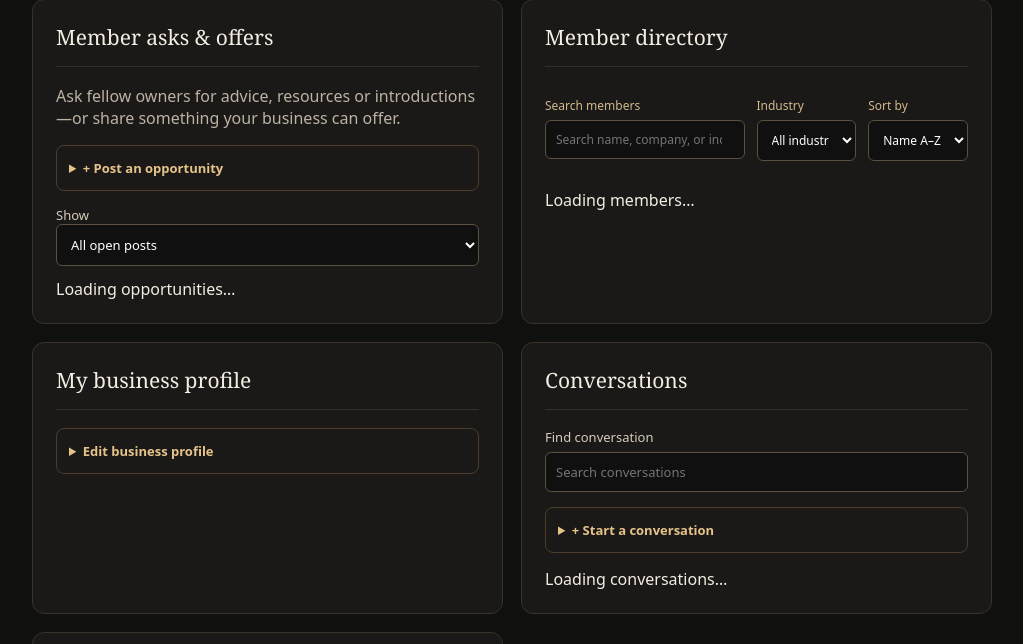
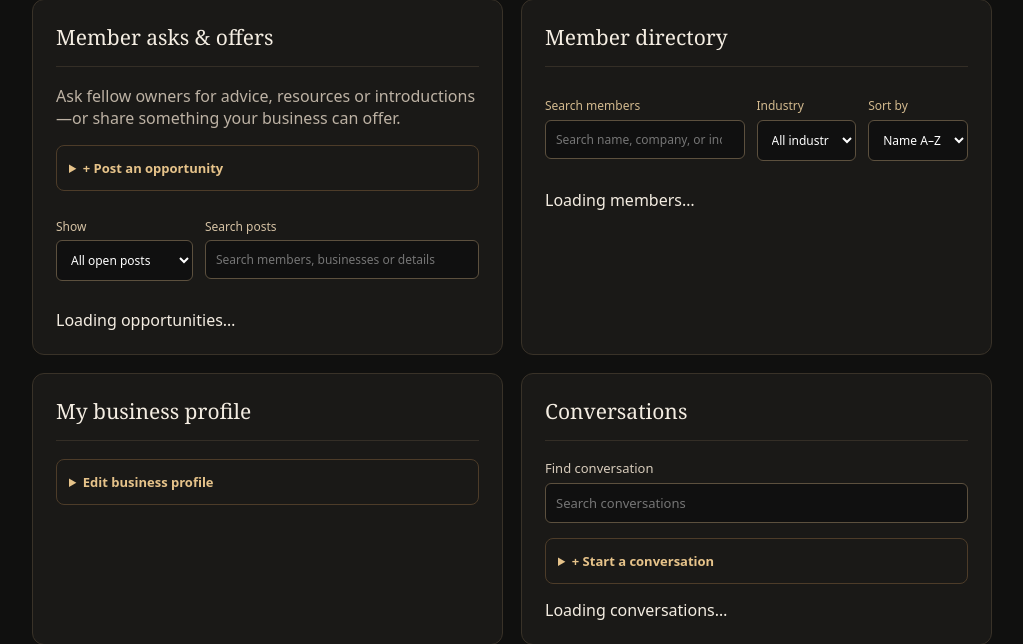
Before and after one commit to dpanaz/the-board, a Laravel app: template resources/views/board/home.blade.php in a window 1280 px wide. Shown: the part 1624-2268 px from the top of the page, without its empty margins (253-1276 px from the left). Run offline with Laravel 12, Linux system fonts and the light colour scheme; the template is opened without the code that fills it, so the values that code supplies are empty.

Commit message:
Add opportunity search, result counts and member contact shortcuts

```diff
--- a/resources/views/board/home.blade.php
+++ b/resources/views/board/home.blade.php
@@ -42,6 +42,7 @@ header{box-shadow:0 1px 0 #2d281f}main{padding-top:32px;max-width:1600px}
 .activity-heading{display:flex;justify-content:space-between;align-items:center;gap:12px;flex-wrap:wrap}.activity-heading h2{margin:0}.activity-actions{display:flex;gap:7px;flex-wrap:wrap}.activity-actions button{padding:7px 11px;font-size:12px;background:#332b20;color:#e7d3b3;border:1px solid #58472e}.activity-actions button[aria-pressed="true"]{background:#c5a16a;color:#19140d}.activity-item{padding:13px 0;border-bottom:1px solid #493b2a}.activity-item-heading{display:flex;gap:9px;align-items:center}.activity-item-heading strong{color:#f0e3cf}.activity-new{border:1px solid #aa8650;border-radius:20px;padding:2px 7px;font-size:10px;color:#e5c18c}.activity-item p{margin:9px 0;white-space:pre-wrap;overflow-wrap:anywhere}.activity-item-actions{display:flex;gap:12px;align-items:center}.activity-item-actions a{color:#e3c98c;font-size:13px}.activity-item-actions button{padding:6px 10px;font-size:12px}
 .directory-tools{grid-template-columns:2fr 1fr 1fr}.directory-bio{font-size:12px;line-height:1.5;color:#c5b9a7;display:-webkit-box;-webkit-line-clamp:3;-webkit-box-orient:vertical;overflow:hidden;white-space:normal}.directory-website{display:inline-block;color:#e6c38a;font-size:12px;margin-top:7px}.conversation-search-label{font-size:12px;color:#d0b68c}.conversation-search-label input{margin-top:6px}.item[aria-pressed="true"]{outline:2px solid #c5a16a}@media(max-width:700px){.directory-tools{grid-template-columns:1fr}}
 .meeting-controls{display:grid;grid-template-columns:1fr 2fr;gap:12px;margin:10px 0}.meeting-controls label{font-size:12px;color:#d5c2a4}.meeting-controls input,.meeting-controls select{margin-top:5px}@media(max-width:700px){.meeting-controls{grid-template-columns:1fr}}
+.opportunity-controls{display:grid;grid-template-columns:1fr 2fr;gap:12px;margin:10px 0}.opportunity-controls label{font-size:12px;color:#d5c2a4}.opportunity-controls input,.opportunity-controls select{margin-top:5px}@media(max-width:700px){.opportunity-controls{grid-template-columns:1fr}}
 </style>
 </head>
 <body>
@@ -96,8 +97,7 @@ header{box-shadow:0 1px 0 #2d281f}main{padding-top:32px;max-width:1600px}
 <details class="create-panel"><summary>+ Post an opportunity</summary><form id="new-opportunity"><label>Post type<select name="type"><option value="ask">I need help with…</option><option value="offer">I can help with…</option></select></label>
 <label>Headline<input name="title" maxlength="180" required></label><label>Details<textarea name="details" maxlength="3000" rows="3" required></textarea></label>
 <button type="submit">Post to NBTX Club</button></form></details>
-<label>Show<select id="opportunity-filter"><option value="">All open posts</option><option value="ask">Requests</option><option value="offer">Offers</option></select></label>
-<div id="opportunities">Loading opportunities…</div></section>
+<div class="opportunity-controls"><label>Show<select id="opportunity-filter"><option value="">All open posts</option><option value="ask">Requests</option><option value="offer">Offers</option></select></label><label>Search posts<input type="search" id="opportunity-search" placeholder="Search members, businesses or details"></label></div><p id="opportunity-result-count" class="muted" role="status"></p><div id="opportunities">Loading opportunities…</div></section>
 <section class="dashboard-panel"><h2>Member directory</h2><div class="directory-tools"><label>Search members<input id="directory-search" type="search" placeholder="Search name, company, or industry" autocomplete="off"></label><label>Industry<select id="directory-industry"><option value="">All industries</option></select></label><label>Sort by<select id="directory-sort"><option value="name">Name A–Z</option><option value="company">Company A–Z</option></select></label></div><p id="directory-result-count" class="muted" role="status"></p><div id="directory" class="directory-cards">Loading members…</div></section>
 <section class="dashboard-panel"><h2>My business profile</h2>
 <details class="create-panel"><summary>Edit business profile</summary><form id="profile">
@@ -392,25 +392,37 @@ document.getElementById('test-board-push').addEventListener('click',async()=>{
   await loadPushTestStatus();
  }catch(error){showError(error)}
 });
-async function loadOpportunities(){
+let cachedOpportunities=[];
+function renderOpportunities(){
  const type=document.getElementById('opportunity-filter').value;
- const data=await api('/api/opportunities'+(type?'?type='+encodeURIComponent(type):''));
- const root=document.getElementById('opportunities');root.replaceChildren();if(!type)document.getElementById('stat-opportunities').textContent=data.data.length;
- for(const item of data.data){
-  const card=el('div','','message');
+ const query=document.getElementById('opportunity-search').value.trim().toLowerCase();
+ const visible=cachedOpportunities.filter(item=>(!type||item.type===type)&&(!query||[item.title,item.details,item.member_name,item.company].some(v=>String(v||'').toLowerCase().includes(query))));
+ const root=document.getElementById('opportunities');root.replaceChildren();
+ document.getElementById('opportunity-result-count').textContent=visible.length+' open post'+(visible.length===1?'':'s')+' found';
+ for(const item of visible){
+  const card=el('article','','message');
   card.append(el('strong',(item.type==='ask'?'REQUEST: ':'OFFER: ')+item.title));
   card.append(el('small',item.member_name+' · '+(item.company||'Local business owner')));
   card.append(el('p',item.details));
   if(item.member_id==={{ auth('board')->id() }}){
    const button=document.createElement('button');button.type='button';button.textContent='Close post';
-   button.onclick=async()=>{try{await api('/api/opportunities/'+item.id+'/close',{method:'PATCH'});await loadOpportunities()}catch(error){showError(error)}};
+   button.onclick=async()=>{button.disabled=true;try{await api('/api/opportunities/'+item.id+'/close',{method:'PATCH'});await loadOpportunities()}catch(error){button.disabled=false;showError(error)}};
    card.append(button);
+  }else{
+   const member=directoryMembers.find(m=>m.id===item.member_id);
+   if(member){const button=document.createElement('button');button.type='button';button.textContent='Message member';button.onclick=()=>startMemberConversation(member);card.append(button);}
   }
   root.append(card);
  }
- if(!data.data.length)root.textContent='No open posts yet.';
+ if(!visible.length)root.textContent=query?'No posts match your search.':'No open posts in this category.';
 }
-document.getElementById('opportunity-filter').onchange=()=>loadOpportunities().catch(showError);
+document.getElementById('opportunity-filter').addEventListener('change',renderOpportunities);
+document.getElementById('opportunity-search').addEventListener('input',renderOpportunities);
+async function loadOpportunities(){
+ const data=await api('/api/opportunities');cachedOpportunities=data.data;
+ document.getElementById('stat-opportunities').textContent=data.data.length;
+ renderOpportunities();
+}
 document.getElementById('new-opportunity').onsubmit=async event=>{
  event.preventDefault();const form=event.currentTarget;
  try{await api('/api/opportunities',{method:'POST',headers:{'Content-Type':'application/json'},body:JSON.stringify(Object.fromEntries(new FormData(form)))});form.reset();notice.textContent='Posted to NBTX Club.';await loadOpportunities()}catch(error){showError(error)}
```
